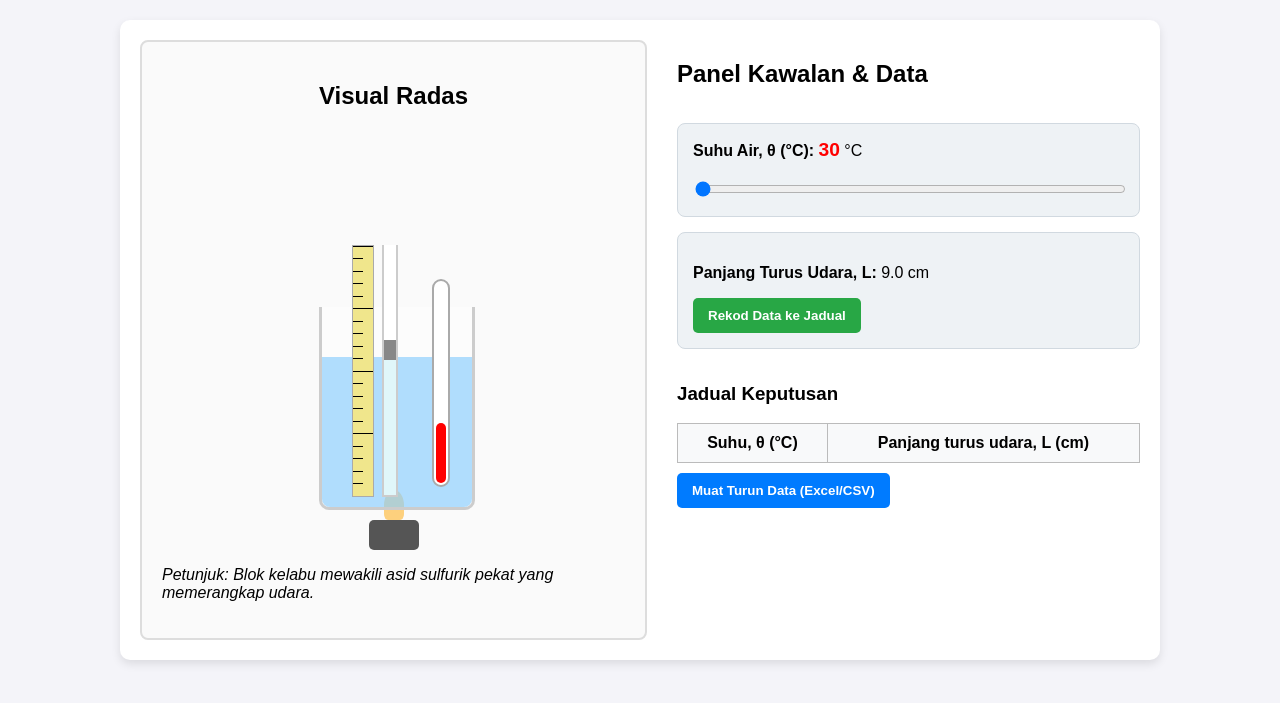
After one commit to jhgan0159/velocity-valley-web, a Flask app: page /form4experiment7 in a window 1280 px wide. The commit adds this page. Shown: the top 703 px of the page. Run offline with Flask 3, Linux system fonts and the light colour scheme; lists and menus that the app fills with data are empty.

Commit message:
Phase132s

```diff
--- a/app.py
+++ b/app.py
@@ -36,6 +36,14 @@ def form4experiment5():
 def form4experiment6():
     return render_template('form4eksperimen6.html')
 
+@app.route('/form4experiment7')
+def form4experiment7():
+    return render_template('form4eksperimen7.html')
+
+@app.route('/form4experiment8')
+def form4experiment8():
+    return render_template('form4eksperimen8.html')
+
 # The address for your Board Game
 @app.route('/boardgame')
 def play_game():
--- /dev/null
+++ b/templates/form4eksperimen7.html
@@ -0,0 +1,378 @@
+<!DOCTYPE html>
+<html lang="ms">
+<head>
+    <meta charset="UTF-8">
+    <meta name="viewport" content="width=device-width, initial-scale=1.0">
+    <title>Simulasi Eksperimen 4.5: Hukum Charles</title>
+    <style>
+        body {
+            font-family: Arial, sans-serif;
+            background-color: #f4f4f9;
+            margin: 0;
+            padding: 20px;
+            display: flex;
+            justify-content: center;
+        }
+        .container {
+            display: flex;
+            flex-wrap: wrap;
+            gap: 30px;
+            background: white;
+            padding: 20px;
+            border-radius: 10px;
+            box-shadow: 0 4px 10px rgba(0,0,0,0.1);
+            max-width: 1000px;
+            width: 100%;
+        }
+        /* Bahagian Kiri: Visual Simulasi */
+        .simulation-area {
+            flex: 1;
+            min-width: 300px;
+            display: flex;
+            flex-direction: column;
+            align-items: center;
+            border: 2px solid #ddd;
+            padding: 20px;
+            border-radius: 8px;
+            background-color: #fafafa;
+        }
+        .apparatus {
+            position: relative;
+            width: 250px;
+            height: 400px;
+            margin-top: 20px;
+        }
+        /* Bikar & Air */
+        .beaker {
+            position: absolute;
+            bottom: 40px;
+            left: 50px;
+            width: 150px;
+            height: 200px;
+            border: 3px solid #ccc;
+            border-top: none;
+            border-bottom-left-radius: 10px;
+            border-bottom-right-radius: 10px;
+            background: rgba(255, 255, 255, 0.5);
+            z-index: 2;
+        }
+        .water {
+            position: absolute;
+            bottom: 0;
+            left: 0;
+            width: 100%;
+            height: 150px;
+            background: rgba(0, 150, 255, 0.3);
+            border-bottom-left-radius: 8px;
+            border-bottom-right-radius: 8px;
+            transition: background 0.3s;
+        }
+        /* Pemanas Bunsen */
+        .heater {
+            position: absolute;
+            bottom: 0;
+            left: 100px;
+            width: 50px;
+            height: 30px;
+            background: #555;
+            border-radius: 5px;
+        }
+        .flame {
+            position: absolute;
+            bottom: 30px;
+            left: 115px;
+            width: 20px;
+            height: 30px;
+            background: orange;
+            border-radius: 50% 50% 20% 20%;
+            opacity: 0.5;
+            transition: height 0.3s, opacity 0.3s;
+        }
+        /* Tiub Kapilari & Pembaris */
+        .ruler {
+            position: absolute;
+            bottom: 10px;
+            left: 30px;
+            width: 20px;
+            height: 250px;
+            background: #f0e68c;
+            border: 1px solid #aaa;
+            z-index: 3;
+            display: flex;
+            flex-direction: column-reverse;
+        }
+        .ruler-tick {
+            width: 10px;
+            border-top: 1px solid black;
+            flex-grow: 1;
+        }
+        .ruler-tick:nth-child(5n) {
+            width: 100%;
+        }
+        .capillary-tube {
+            position: absolute;
+            bottom: 10px;
+            left: 60px;
+            width: 12px;
+            height: 250px;
+            border: 2px solid #ccc;
+            border-top: none;
+            background: white;
+            z-index: 3;
+            display: flex;
+            flex-direction: column;
+            justify-content: flex-end;
+        }
+        .gas {
+            width: 100%;
+            background: #e0f7fa; /* Warna udara terperangkap */
+            height: 100px; /* Nilai awal */
+            transition: height 0.3s ease;
+        }
+        .acid-plug {
+            width: 100%;
+            height: 20px;
+            background: #888; /* Asid sulfurik pekat */
+        }
+        /* Termometer */
+        .thermometer {
+            position: absolute;
+            bottom: 20px;
+            left: 110px;
+            width: 10px;
+            height: 200px;
+            border: 2px solid #aaa;
+            border-radius: 10px;
+            background: white;
+            z-index: 3;
+            display: flex;
+            flex-direction: column;
+            justify-content: flex-end;
+            padding: 2px;
+        }
+        .mercury {
+            width: 100%;
+            background: red;
+            height: 30%;
+            border-radius: 10px;
+            transition: height 0.3s ease;
+        }
+
+        /* Bahagian Kanan: Kawalan dan Data */
+        .controls-area {
+            flex: 1;
+            min-width: 300px;
+            display: flex;
+            flex-direction: column;
+            gap: 15px;
+        }
+        .control-group {
+            background: #eef2f5;
+            padding: 15px;
+            border-radius: 8px;
+            border: 1px solid #d1d9e0;
+        }
+        input[type="range"] {
+            width: 100%;
+        }
+        .btn {
+            padding: 10px 15px;
+            border: none;
+            border-radius: 5px;
+            cursor: pointer;
+            font-weight: bold;
+            color: white;
+        }
+        .btn-record { background-color: #28a745; }
+        .btn-record:hover { background-color: #218838; }
+        .btn-download { background-color: #007bff; margin-top: 10px; }
+        .btn-download:hover { background-color: #0069d9; }
+
+        table {
+            width: 100%;
+            border-collapse: collapse;
+            margin-top: 10px;
+        }
+        table, th, td {
+            border: 1px solid #bbb;
+        }
+        th, td {
+            padding: 10px;
+            text-align: center;
+        }
+        th {
+            background-color: #f8f9fa;
+        }
+    </style>
+</head>
+<body>
+
+<div class="container">
+    <div class="simulation-area">
+        <h2>Visual Radas</h2>
+        <div class="apparatus">
+            <div class="heater"></div>
+            <div class="flame" id="flame"></div>
+
+            <div class="beaker">
+                <div class="water" id="water">
+                    <div class="ruler" id="ruler">
+                        </div>
+                    <div class="capillary-tube">
+                        <div class="acid-plug"></div>
+                        <div class="gas" id="gas"></div>
+                    </div>
+                    <div class="thermometer">
+                        <div class="mercury" id="mercury"></div>
+                    </div>
+                </div>
+            </div>
+        </div>
+        <p><em>Petunjuk: Blok kelabu mewakili asid sulfurik pekat yang memerangkap udara.</em></p>
+    </div>
+
+    <div class="controls-area">
+        <h2>Panel Kawalan & Data</h2>
+
+        <div class="control-group">
+            <label for="tempSlider"><strong>Suhu Air, &theta; (&deg;C): </strong></label>
+            <span id="tempDisplay" style="font-size: 1.2em; font-weight: bold; color: red;">30</span> &deg;C
+            <br><br>
+            <input type="range" id="tempSlider" min="30" max="80" step="10" value="30">
+        </div>
+
+        <div class="control-group">
+            <p><strong>Panjang Turus Udara, L: </strong> <span id="lengthDisplay">9.0</span> cm</p>
+            <button class="btn btn-record" onclick="rekodData()">Rekod Data ke Jadual</button>
+        </div>
+
+        <div>
+            <h3>Jadual Keputusan</h3>
+            <table id="dataTable">
+                <thead>
+                    <tr>
+                        <th>Suhu, &theta; (&deg;C)</th>
+                        <th>Panjang turus udara, L (cm)</th>
+                    </tr>
+                </thead>
+                <tbody id="tableBody">
+                    </tbody>
+            </table>
+            <button class="btn btn-download" onclick="muatTurunExcel()">Muat Turun Data (Excel/CSV)</button>
+        </div>
+    </div>
+</div>
+
+<script>
+    // Inisialisasi visual pembaris
+    const ruler = document.getElementById('ruler');
+    for (let i = 0; i < 20; i++) {
+        let tick = document.createElement('div');
+        tick.className = 'ruler-tick';
+        ruler.appendChild(tick);
+    }
+
+    // Pemboleh ubah DOM
+    const tempSlider = document.getElementById('tempSlider');
+    const tempDisplay = document.getElementById('tempDisplay');
+    const lengthDisplay = document.getElementById('lengthDisplay');
+    const gas = document.getElementById('gas');
+    const mercury = document.getElementById('mercury');
+    const flame = document.getElementById('flame');
+    const water = document.getElementById('water');
+    const tableBody = document.getElementById('tableBody');
+
+    // Formula Hukum Charles: V/T = pemalar. L berkadar terus dengan Suhu Mutlak (K)
+    // Anggap pada 0 darjah Celsius (273.15 K), L = 8.13 cm.
+    // Maka pemalar k = 8.13 / 273.15 ≈ 0.0297.
+    // L (cm) = (Suhu_C + 273.15) * 0.0297. (Menghasilkan L=9.0 pada 30C, L=10.5 pada 80C)
+    const factor = 0.02976;
+
+    // Fungsi kemas kini visual apabila slider digerakkan
+    function updateSimulation() {
+        let suhuC = parseInt(tempSlider.value);
+        tempDisplay.innerText = suhuC;
+
+        // Kira panjang turus udara (L)
+        let suhuK = suhuC + 273.15;
+        let panjangL = (suhuK * factor).toFixed(1);
+        lengthDisplay.innerText = panjangL;
+
+        // Kemas kini visual Tinggi Gas dalam piksel (skalakan untuk nampak perubahan)
+        let visualHeight = (panjangL * 15); // 1cm = 15px visual
+        gas.style.height = visualHeight + 'px';
+
+        // Kemas kini visual Termometer
+        let mercuryHeight = ((suhuC / 100) * 100);
+        mercury.style.height = mercuryHeight + '%';
+
+        // Visualisasi Pemanasan (Nyalaan makin kuat & air sedikit merah)
+        let intensity = (suhuC - 30) / 50; // 0 hingga 1
+        flame.style.opacity = 0.5 + (intensity * 0.5);
+        flame.style.height = 30 + (intensity * 20) + 'px';
+        water.style.background = `rgba(${intensity * 100}, 150, 255, 0.3)`;
+    }
+
+    // Panggil sekali pada mulanya
+    updateSimulation();
+
+    // Event Listener untuk Slider
+    tempSlider.addEventListener('input', updateSimulation);
+
+    // Fungsi merekod data ke dalam jadual HTML
+    function rekodData() {
+        let suhuC = tempSlider.value;
+        let panjangL = lengthDisplay.innerText;
+
+        // Cek jika data sudah wujud untuk elak rekod berulang yang sama berturut-turut
+        let barisSediaAda = tableBody.getElementsByTagName('tr');
+        for (let i = 0; i < barisSediaAda.length; i++) {
+            let selSuhu = barisSediaAda[i].getElementsByTagName('td')[0].innerText;
+            if (selSuhu == suhuC) {
+                alert(`Data untuk suhu ${suhuC} °C telah direkodkan!`);
+                return;
+            }
+        }
+
+        let row = document.createElement('tr');
+        row.innerHTML = `<td>${suhuC}</td><td>${panjangL}</td>`;
+
+        // Memastikan susunan rekod kemas mengikut urutan suhu (optional, tapi digalakkan)
+        tableBody.appendChild(row);
+    }
+
+    // Fungsi memuat turun jadual sebagai fail Excel (format .csv)
+    function muatTurunExcel() {
+        let rows = document.querySelectorAll("#dataTable tr");
+        if (rows.length <= 1) {
+            alert("Tiada data untuk dimuat turun. Sila rekod data terlebih dahulu.");
+            return;
+        }
+
+        let csvContent = "\uFEFF"; // BOM untuk pastikan Excel baca aksara khas dengan betul
+
+        rows.forEach(function(row) {
+            let cols = row.querySelectorAll("th, td");
+            let barisData = [];
+            cols.forEach(function(col) {
+                barisData.push(col.innerText);
+            });
+            csvContent += barisData.join(",") + "\n";
+        });
+
+        // Cipta objek Blob untuk muat turun
+        let blob = new Blob([csvContent], { type: 'text/csv;charset=utf-8;' });
+        let url = URL.createObjectURL(blob);
+
+        // Cipta pautan sementara dan klik untuk muat turun
+        let link = document.createElement("a");
+        link.setAttribute("href", url);
+        link.setAttribute("download", "Data_Hukum_Charles.csv");
+        document.body.appendChild(link);
+        link.click();
+        document.body.removeChild(link);
+    }
+</script>
+
+</body>
+</html>
```
Also changed, not shown: templates/form4eksperimen8.html (added, +240 -0 lines), templates/index.html (+12 -0 lines).
